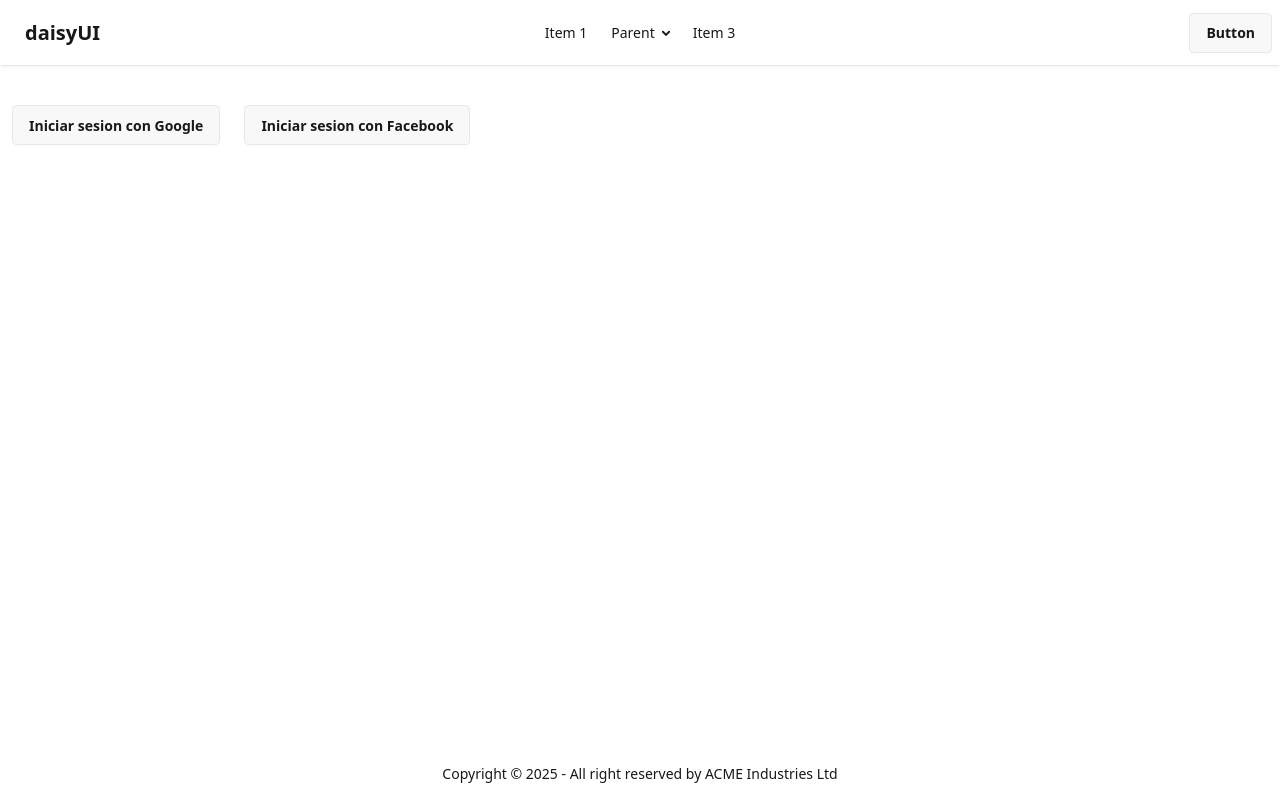
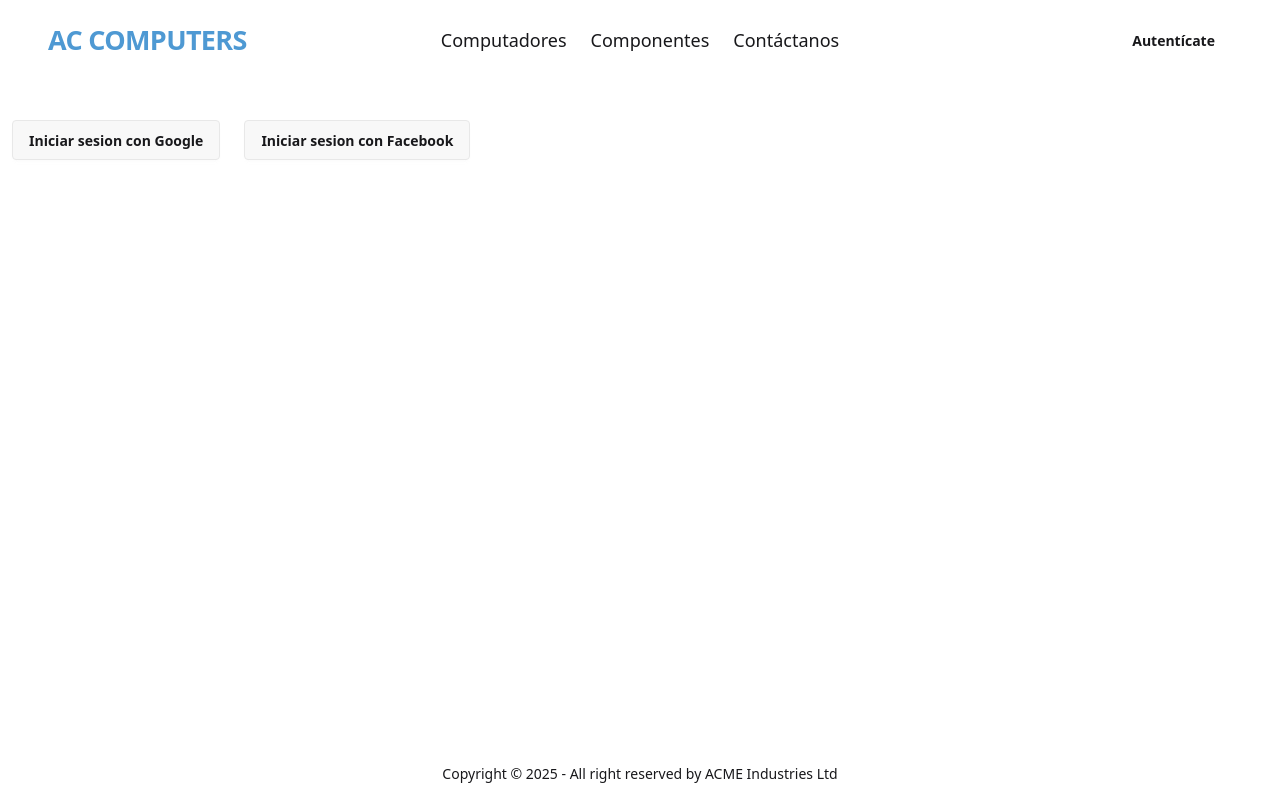
Before and after one commit to AndresGutierrezHurtado/ac-computers-react, a Next.js app: page / in a window 1280 px wide. Built offline with nearby package versions, Linux system fonts and the light colour scheme; no server answers.

Commit message:
feat: update the layout

```diff
--- a/src/layout/footer.jsx
+++ b/src/layout/footer.jsx
@@ -2,7 +2,7 @@ import React from "react";
 
 export default function Footer() {
     return (
-        <footer class="footer sm:footer-horizontal footer-center text-base-content p-4">
+        <footer className="footer sm:footer-horizontal footer-center text-base-content p-4">
             <aside>
                 <p>
                     Copyright © {new Date().getFullYear()} - All right reserved by ACME Industries
--- a/src/layout/header.jsx
+++ b/src/layout/header.jsx
@@ -1,77 +1,226 @@
-import React from "react";
+"use client";
+import Link from "next/link";
+import { useRouter } from "next/navigation";
+import { useSession, signOut } from "next-auth/react";
+
+// Icons
+import {
+    CloseIcon,
+    ComponentIcon,
+    ComputerIcon,
+    GearIcon,
+    HomeIcon,
+    PhoneIcon,
+    TrashIcon,
+} from "@/components/icons";
 
 export default function Header() {
+    const router = useRouter();
+    const { data: session, status } = useSession();
+    const userSession = session?.user;
+
     return (
-        <div className="navbar bg-base-100 shadow-sm">
-            <div className="navbar-start">
-                <div className="dropdown">
-                    <div tabIndex={0} role="button" className="btn btn-ghost lg:hidden">
+        <div className="drawer sticky top-0 z-50">
+            <input id="my-drawer-3" type="checkbox" className="drawer-toggle" />
+            <div className="drawer-content flex flex-col">
+                {/* Navbar */}
+                <div className="w-full px-3 py-2">
+                    <div
+                        id="header"
+                        className="navbar max-w-[1200px] mx-auto w-full rounded-full duration-300 py-0 backdrop-blur-sm"
+                    >
+                        {/* Responsive button */}
+                        <div className="flex-none lg:hidden">
+                            <label
+                                htmlFor="my-drawer-3"
+                                aria-label="open sidebar"
+                                className="btn btn-square btn-ghost"
+                            >
                                 <svg
                                     xmlns="http://www.w3.org/2000/svg"
-                            className="h-5 w-5"
                                     fill="none"
                                     viewBox="0 0 24 24"
-                            stroke="currentColor"
+                                    className="inline-block h-6 w-6 stroke-current"
                                 >
-                            {" "}
                                     <path
                                         strokeLinecap="round"
                                         strokeLinejoin="round"
                                         strokeWidth="2"
-                                d="M4 6h16M4 12h8m-8 6h16"
-                            />{" "}
+                                        d="M4 6h16M4 12h16M4 18h16"
+                                    ></path>
                                 </svg>
+                            </label>
                         </div>
-                    <ul
-                        tabIndex={0}
-                        className="menu menu-sm dropdown-content bg-base-100 rounded-box z-1 mt-3 w-52 p-2 shadow"
+
+                        <Link
+                            href="/"
+                            className="navbar-start tooltip tooltip-bottom tooltip-accent"
+                            data-tip="Ir al inicio"
                         >
+                            <h2 className="text-nowrap text-start text-lg sm:text-2xl md:text-[27px] text-[#4e99d3] uppercase font-extrabold tracking-tight">
+                                AC COMPUTERS
+                            </h2>
+                        </Link>
+                        <div className="hidden flex-none lg:block navbar-center">
+                            <ul className="menu menu-horizontal text-lg [&>li>a:hover]:text-[#4e99d3] [&>li>a:hover]:scale-105 [&>li>a:hover]:duration-300 [&>li>a:hover]:bg-transparent [&>li>a:focus]:bg-transparent [&>li>a:focus]:text-[#4e99d3]">
+                                {/* Navbar menu content here */}
                                 <li>
-                            <a>Item 1</a>
+                                    <Link
+                                        href="/computers"
+                                        className={`${
+                                            router.pathname === "/computers" &&
+                                            "text-[#4e99d3] font-semibold"
+                                        }`}
+                                    >
+                                        Computadores
+                                    </Link>
                                 </li>
                                 <li>
-                            <a>Parent</a>
-                            <ul className="p-2">
-                                <li>
-                                    <a>Submenu 1</a>
+                                    <Link
+                                        href="/components"
+                                        className={`${
+                                            router.pathname === "/components" &&
+                                            "text-[#4e99d3] font-semibold"
+                                        }`}
+                                    >
+                                        Componentes
+                                    </Link>
                                 </li>
                                 <li>
-                                    <a>Submenu 2</a>
-                                </li>
-                            </ul>
-                        </li>
-                        <li>
-                            <a>Item 3</a>
-                        </li>
-                    </ul>
-                </div>
-                <a className="btn btn-ghost text-xl">daisyUI</a>
-            </div>
-            <div className="navbar-center hidden lg:flex">
-                <ul className="menu menu-horizontal px-1">
-                    <li>
-                        <a>Item 1</a>
-                    </li>
-                    <li>
-                        <details>
-                            <summary>Parent</summary>
-                            <ul className="p-2">
-                                <li>
-                                    <a>Submenu 1</a>
-                                </li>
-                                <li>
-                                    <a>Submenu 2</a>
-                                </li>
-                            </ul>
-                        </details>
-                    </li>
-                    <li>
-                        <a>Item 3</a>
+                                    <Link
+                                        href="/contact"
+                                        className={`${
+                                            router.pathname === "/contact" &&
+                                            "text-[#4e99d3] font-semibold"
+                                        }`}
+                                    >
+                                        Contáctanos
+                                    </Link>
                                 </li>
                             </ul>
                         </div>
                         <div className="navbar-end">
-                <a className="btn">Button</a>
+                            <div className="dropdown dropdown-end">
+                                <div tabIndex="0" role="button" className="btn btn-ghost avatar">
+                                    {userSession ? "Cuenta" : "Autentícate"}
+                                </div>
+                                <ul
+                                    tabIndex="0"
+                                    className="menu menu-sm dropdown-content bg-base-100 rounded-box z-[1] mt-3 w-52 p-2 shadow"
+                                >
+                                    {userSession ? (
+                                        <>
+                                            {userSession.role_id == 2 && (
+                                                <>
+                                                    <li>
+                                                        <Link
+                                                            href="/admin/users"
+                                                            className="text-blue-400"
+                                                        >
+                                                            <GearIcon />
+                                                            Usuarios
+                                                        </Link>
+                                                    </li>
+                                                    <li>
+                                                        <Link
+                                                            href="/admin/products"
+                                                            className="text-blue-400"
+                                                        >
+                                                            <GearIcon />
+                                                            Productos
+                                                        </Link>
+                                                    </li>
+                                                </>
+                                            )}
+                                            <li>
+                                                <a onClick={() => signOut()} className="text-red-400">
+                                                    <TrashIcon />
+                                                    Cerrar sesión
+                                                </a>
+                                            </li>
+                                        </>
+                                    ) : (
+                                        <>
+                                            <li>
+                                                <Link href="/login">Iniciar sesión</Link>
+                                            </li>
+                                            <li>
+                                                <Link href="/register">Registrarme</Link>
+                                            </li>
+                                        </>
+                                    )}
+                                </ul>
+                            </div>
+                        </div>
+                    </div>
+                </div>
+            </div>
+            <div className="drawer-side">
+                <ul className="menu bg-base-200 min-h-full w-80 p-4 justify-between">
+                    <div>
+                        <li>
+                            <Link
+                                href="/"
+                                className={`${
+                                    router.pathname === "/" && "text-[#4e99d3] font-semibold"
+                                }`}
+                            >
+                                <HomeIcon />
+                                <p>Inicio</p>
+                            </Link>
+                        </li>
+                        <li>
+                            <Link
+                                href="/computers"
+                                className={`${
+                                    router.pathname === "/computers" &&
+                                    "text-[#4e99d3] font-semibold"
+                                }`}
+                            >
+                                <ComputerIcon />
+                                <p>Computadores</p>
+                            </Link>
+                        </li>
+                        <li>
+                            <Link
+                                href="/components"
+                                className={`${
+                                    router.pathname === "/components" &&
+                                    "text-[#4e99d3] font-semibold"
+                                }`}
+                            >
+                                <ComponentIcon />
+                                <p>Componentes</p>
+                            </Link>
+                        </li>
+                        <li>
+                            <Link
+                                href="/contact"
+                                className={`${
+                                    router.pathname === "/contact" &&
+                                    "text-[#4e99d3] font-semibold"
+                                }`}
+                            >
+                                <PhoneIcon />
+                                <p>Contáctanos</p>
+                            </Link>
+                        </li>
+                    </div>
+                    <div>
+                        <label
+                            htmlFor="my-drawer-3"
+                            aria-label="close sidebar"
+                            className="drawer-overlay"
+                        >
+                            <li>
+                                <a>
+                                    <CloseIcon />
+                                    <p>Cerrar</p>
+                                </a>
+                            </li>
+                        </label>
+                    </div>
+                </ul>
             </div>
         </div>
     );
```
Lines whose indentation alone changed are shown as unchanged.
